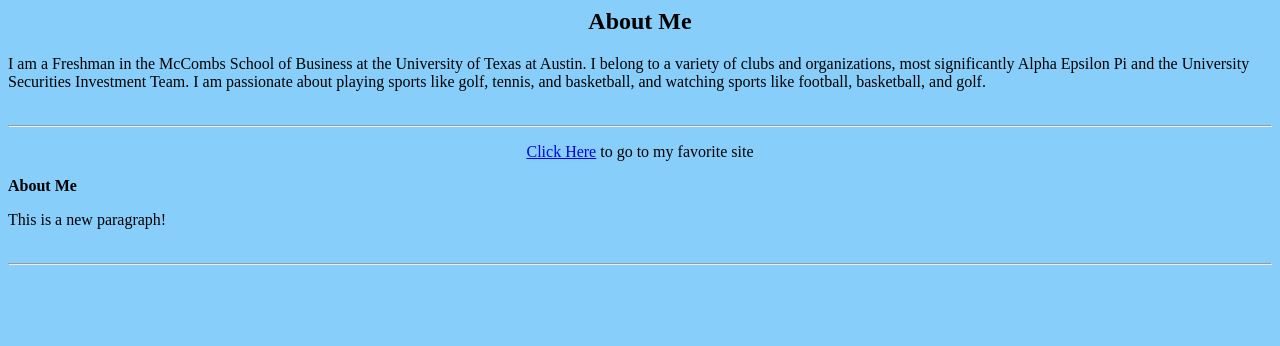
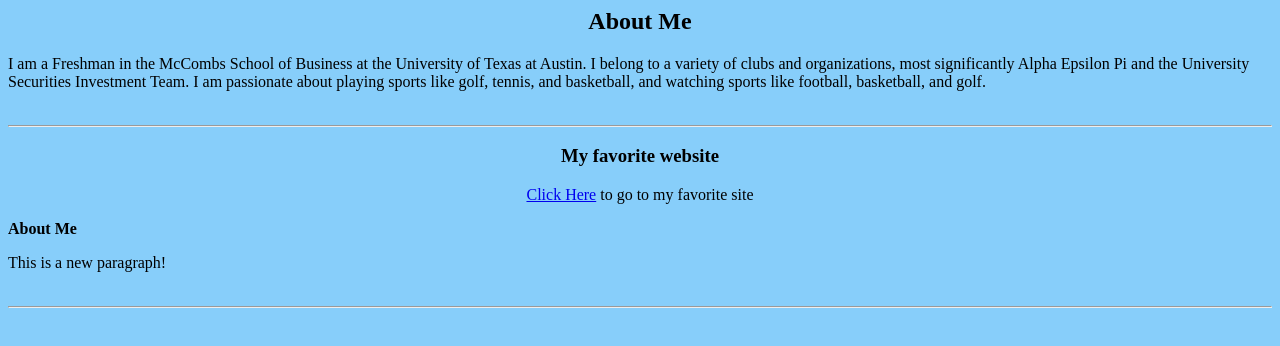
Before and after one commit to masongross/masongross.github.io, a plain HTML site: page index.html in a window 1280 px wide. Shown: the part 394-740 px from the top of the page. Drawn offline with Linux system fonts and the light colour scheme.

Commit message:
Update index.html

```diff
--- a/index.html
+++ b/index.html
@@ -10,7 +10,9 @@
 
 <hr />
 
-<p style="text-align: center;"><a href="https://www.kodak.com/corp/default.htm">Click Here</a> to go to my favorite site</p>
+<h3 style="text-align: center;">My favorite website</h3>
+
+<p style="text-align: center;"><a href="https://www.pgatour.com/">Click Here</a> to go to my favorite site</p>
 
 <body bgcolor = "LightSkyBlue">
 
```
